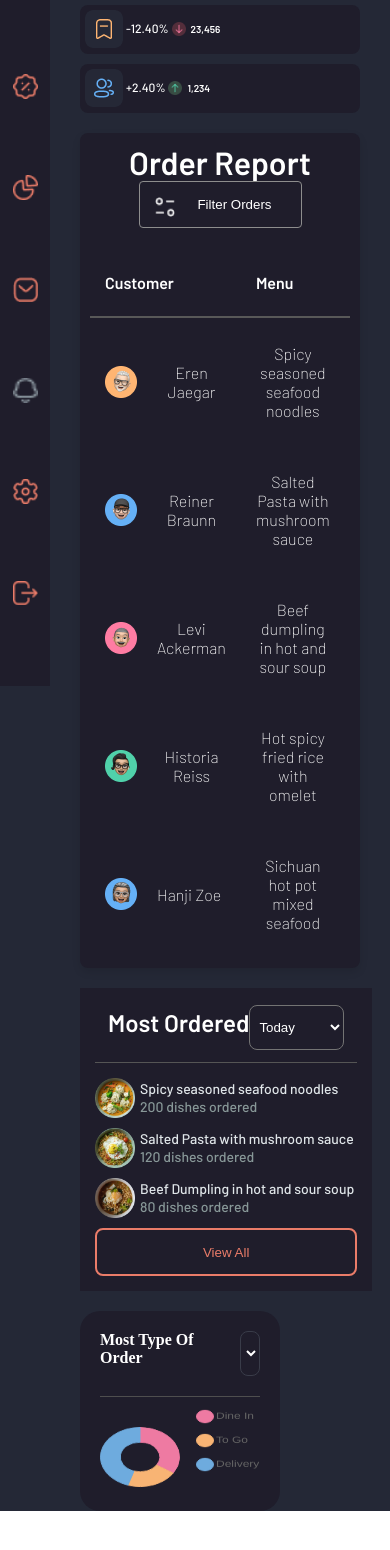
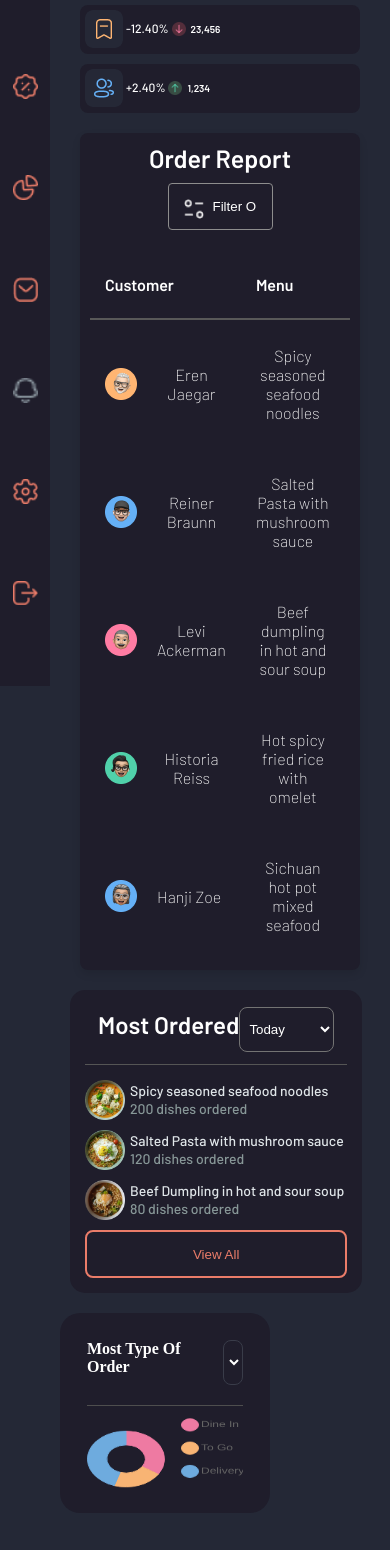
Before and after one commit to altugaltuner/food-order-altug, a React (Vite) app: page /dashboard in a window 390 px wide. Shown: the part 158-1708 px from the top of the page. Before the commit the page ends 1675 px from the top, so only its background shows below. Built offline with nearby package versions, Linux system fonts and the light colour scheme; no server answers; the database is empty; sample sign-in values are in the browser's storage.

Commit message:
responsiveness of dashboard is completed

```diff
--- a/src/components/DashboardHeader/DashboardHeader.scss
+++ b/src/components/DashboardHeader/DashboardHeader.scss
@@ -159,5 +159,15 @@
                 }
             }
         }
+
+        .top-header-dashboard {
+            .dashboard-h1 {
+                font-size: 30px;
+            }
+
+            .dashboard-p {
+                font-size: 14px;
+            }
+        }
     }
 }
--- a/src/components/MostOrdered/MostOrdered.scss
+++ b/src/components/MostOrdered/MostOrdered.scss
@@ -6,9 +6,10 @@
     padding: 15px;
     font-family: "Barlow", sans-serif;
     background-color: #1F1D2B;
-    margin-left: 30px;
+    margin-left: 20px;
     margin-bottom: 20px;
-
+    border-radius: 15px;
+    margin-top: 110px;
 
     .title-order-conf {
         display: flex;
@@ -222,6 +223,12 @@
     color: white;
 }
 
+@media screen and (max-width: 1300px) {
+    .order-conf-main {
+        margin-top: 0px;
+    }
+}
+
 @media screen and (max-width: 512px) {
     .order-conf-main {
         width: 86%;
--- a/src/components/MostOrderedModal/MostOrderedModal.jsx
+++ b/src/components/MostOrderedModal/MostOrderedModal.jsx
@@ -13,7 +13,7 @@ function MostOrderedModal({ mostOrderedFoods, handleModalState }) {
             </h3>
           ))}
         </div>
-        <button onClick={handleModalState}>KAPAT(X)</button>
+        <button onClick={handleModalState}>Close (X)</button>
       </div>
     </div>
   );
--- a/src/components/MostOrderedModal/MostOrderedModal.scss
+++ b/src/components/MostOrderedModal/MostOrderedModal.scss
@@ -16,19 +16,30 @@
     flex-direction: column;
     justify-content: center;
     background-color: white;
+    border-radius: 20px;
     color: black;
     padding: 20px;
     align-items: center;
+
+    h1 {
+      color: #313131;
+    }
+
+    button {
+      border-radius: 10px;
+    }
 
     h3 {
       font-size: 15px;
       font-family: "Barlow", sans-serif;
       font-weight: 500;
+      color: #313131;
+      line-height: 25px;
     }
 
     button {
       padding: 10px 10px;
-      background-color: #181515;
+      background-color: #4b4b4b;
       border: none;
       cursor: pointer;
       width: 100px;
--- a/src/components/OrderReports/OrderReports.scss
+++ b/src/components/OrderReports/OrderReports.scss
@@ -2,7 +2,7 @@
 
 .order-report-container {
     color: $font-color;
-    padding: 20px;
+    padding: 50px;
     border-radius: 8px;
     box-shadow: 0 4px 8px rgba(0, 0, 0, 0.1);
     background-color: #1F1D2B;
@@ -175,6 +175,15 @@
         .order-report-header {
             display: flex;
             flex-direction: column;
+
+            .order-report-h1 {
+                margin-bottom: 10px;
+                font-size: 25px;
+            }
+
+            .filter-order-select {
+                width: 74px;
+            }
         }
     }
 }
--- a/src/components/PieChart/PieChart.scss
+++ b/src/components/PieChart/PieChart.scss
@@ -1,7 +1,7 @@
 .chart-container {
     width: 400px;
     height: 400px;
-    padding: 20px;
+    padding: 55px;
     background-color: #1F1D2B;
     position: relative;
     margin-left: 30px;
@@ -38,15 +38,17 @@
 
 @media screen and (max-width: 1300px) {
     .chart-container {
-        width: 294px;
-        height: 313px;
+        width: 400px;
+        height: 278px;
     }
 }
 
-@media screen and (max-width: 410px) {
+@media screen and (max-width: 510px) {
     .chart-container {
-        width: 200px;
+        width: 210px;
         height: 200px;
+        padding: 27px;
+        margin-left: 10px;
 
         .top-donut {
             .most-type-of-order-button {
--- a/src/components/ProductsManagement/ProductsManagement.scss
+++ b/src/components/ProductsManagement/ProductsManagement.scss
@@ -77,7 +77,7 @@
                 border-bottom: 2px solid #7e7e7e;
             }
 
-            .category-tabs button.active {
+            button.active {
                 color: #EA7C69;
                 border-bottom: 2px solid #EA7C69;
             }
--- a/src/pages/DashBoardPage/DashBoardPage.scss
+++ b/src/pages/DashBoardPage/DashBoardPage.scss
@@ -4,6 +4,7 @@
     background-color: #242836;
     width: 100%;
     height: 100%;
+    padding-bottom: 92px;
 
     .mainContent {
         display: flex;
```
